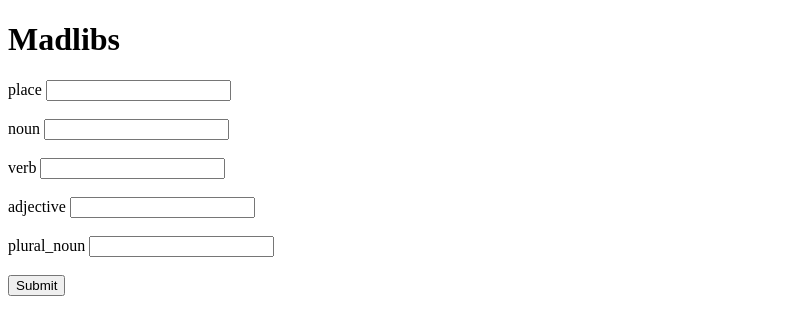
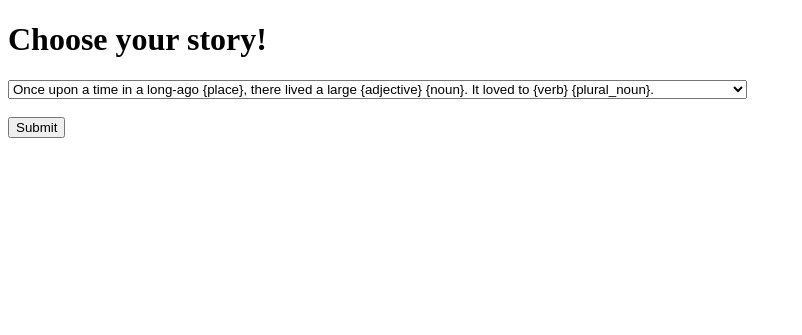
Before and after one commit to imgeorge220/flask-mad-libs, a Flask app: page / in a window 1280 px wide. Shown: the top 335 px of the page, without its empty margins (0-802 px from the left). Run offline with Flask 2, Linux system fonts and the light colour scheme.

Commit message:
completed template inheritance, working on allowing user to pick story

```diff
--- a/mad-libs/app.py
+++ b/mad-libs/app.py
@@ -1,6 +1,6 @@
 from flask import Flask, render_template, request
 from flask_debugtoolbar import DebugToolbarExtension
-from stories import story
+from stories import stories_list
 
 
 app = Flask(__name__)
@@ -11,9 +11,20 @@ debug = DebugToolbarExtension(app)
 
 @app.route('/')
 def index():
+
+    return render_template('index.html', story_list=stories_list)
+
+
+@app.route('/inputs')
+def input_words():
     """Form for creating madlibs"""
+    story_choice = request.form
+    import pdb; pdb.set_trace()
+    for story in stories_list:
+        if story.template == story_choice:
+            my_story = story
 
-    return render_template('form.html', story=story)
+    return render_template('form.html', story=my_story)
 
 
 @app.route('/story')
--- a/mad-libs/stories.py
+++ b/mad-libs/stories.py
@@ -38,8 +38,22 @@ class Story:
 # Here's a story to get you started
 
 
-story = Story(
+story_1 = Story(
     ["place", "noun", "verb", "adjective", "plural_noun"],
     """Once upon a time in a long-ago {place}, there lived a
        large {adjective} {noun}. It loved to {verb} {plural_noun}."""
 )
+
+story_2 = Story(
+    ["place", "noun", "verb", "adjective", "plural_noun"],
+    """Once upon a time in a short-ago {place}, there lived a
+       small {adjective} {noun}. It hated to {verb} {plural_noun}."""
+)
+
+story_3 = Story(
+    ["place", "noun", "verb", "adjective", "plural_noun"],
+    """Once upon a time in a boring {place}, there lived a
+       average-sized {adjective} {noun}. It was neutral to {verb} {plural_noun}."""
+)
+
+stories_list = [story_1, story_2, story_3]
--- /dev/null
+++ b/mad-libs/templates/base.html
@@ -0,0 +1,13 @@
+<!DOCTYPE html>
+<html lang="en">
+<head>
+  <meta charset="UTF-8">
+  <meta name="viewport" content="width=device-width, initial-scale=1.0">
+  <meta http-equiv="X-UA-Compatible" content="ie=edge">
+  <title>{% block title %}TITLE GOES HERE{% endblock %}</title>
+</head>
+<body>
+  <h1>{% block header %}HEADER GOES HERE{% endblock %}</h1>
+  {% block body %}BODY GOES HERE{% endblock %}
+</body>
+</html>
--- a/mad-libs/templates/form.html
+++ b/mad-libs/templates/form.html
@@ -1,13 +1,10 @@
-<!DOCTYPE html>
-<html lang="en">
-<head>
-  <meta charset="UTF-8">
-  <meta name="viewport" content="width=device-width, initial-scale=1.0">
-  <meta http-equiv="X-UA-Compatible" content="ie=edge">
-  <title>Madlibs</title>
-</head>
-<body>
-  <h1>Madlibs</h1>
+{% extends 'base.html' %}
+
+{% block title %}Madlibs{% endblock %}
+
+{% block header %}Madlibs{% endblock %}
+
+{% block body %}
 
 <form action="/story">
   {% for prompt in story.prompts %}
@@ -19,5 +16,4 @@
   <button>Submit</button>
 </form>
 
-</body>
-</html>
+{% endblock %}
--- /dev/null
+++ b/mad-libs/templates/index.html
@@ -0,0 +1,17 @@
+{% extends 'base.html' %}
+
+{% block title %}Index{% endblock %}
+
+{% block header %}Choose your story!{% endblock %}
+
+{% block body %}
+<form action="/inputs">
+  <select name="story">
+    {% for story in story_list %}
+      <option value="{{story_list.index(story)}}">{{story.template}}</option>
+    {% endfor %}
+  </select>
+  <br><br>
+  <button>Submit</button>
+</form>
+{% endblock %}
```
Also changed, not shown: mad-libs/templates/story.html (+7 -13 lines). Lines whose indentation alone changed are shown as unchanged.
